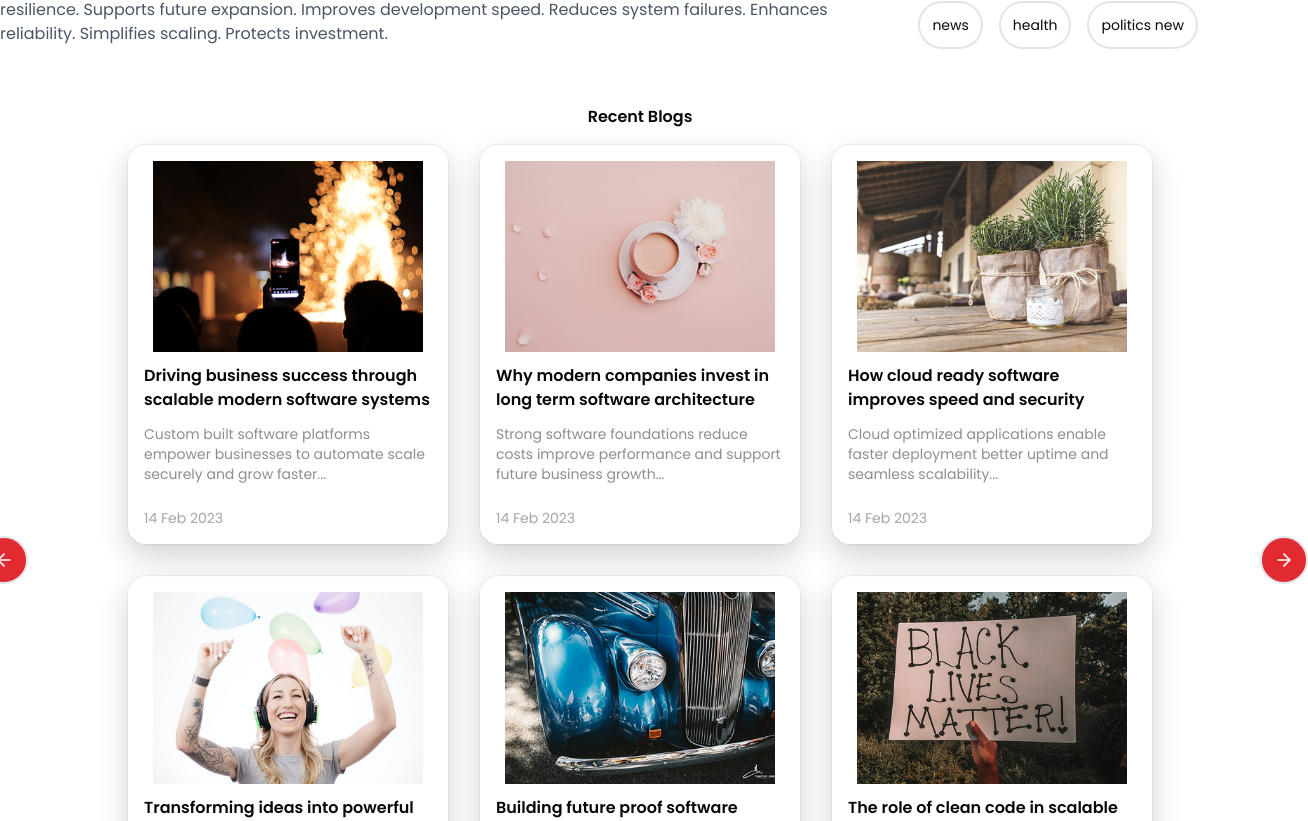
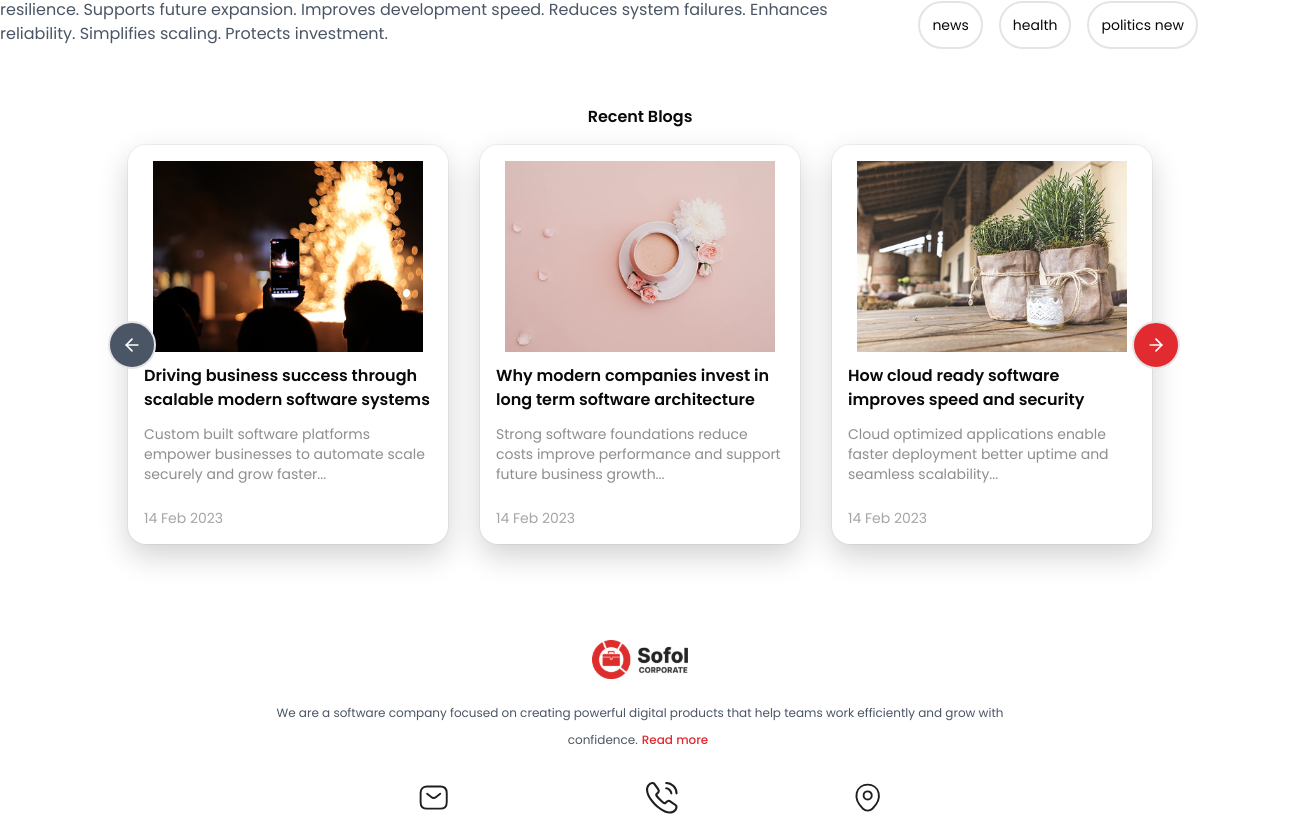
Before and after one commit to ABUBAKAR-DAHIR/Sofol, a React (Vite) app: page /blogs/1 in a window 1280 px wide. Shown: the part 699-1520 px from the top of the page, 1308 px wide, since content can reach past the window. Built offline with nearby package versions, Linux system fonts and the light colour scheme.

Commit message:
changine static images to a carousel in blogsDetails page

```diff
--- a/src/components/blog/blogDetails/RelevantBlogs.tsx
+++ b/src/components/blog/blogDetails/RelevantBlogs.tsx
@@ -7,18 +7,20 @@ export default function RelevantBlogs() {
     const [index, setIndex] = useState<number>(0);
 
     const next = () => {
+        console.log("right")
         if(index < relevantBlogs.length - VISIBLE) {
             setIndex((prev) => prev+1)
         }
     }
 
     const prev = () => {
+        console.log("left")
         if(index > 0){
             setIndex((prev) => prev-1)
-        }else setIndex(relevantBlogs.length - VISIBLE)
+        }
     }
 
-    // let visibleBlogs = relevantBlogs.slice(index, index+VISIBLE);
+    let visibleBlogs = relevantBlogs.slice(index, index+VISIBLE);
 
     // 0       0 1 2
     // 1       1 2 3
@@ -36,7 +38,7 @@ export default function RelevantBlogs() {
             {/* blogs */}
             <div className="relative flex flex-wrap items-center justify-center gap-8">
                 {
-                    relevantBlogs.map((blog) => (
+                    visibleBlogs.map((blog) => (
                         <div key={blog.img} className=" w-80 flex justify-center items-center flex-col p-4 shadow-[0_0_0_1px_rgba(0,0,0,0.05),0_12px_30px_rgba(0,0,0,0.18)] rounded-2xl cursor-pointer hover:scale-105 duration-300">
                             <img src={blog.img} alt="blog_image" width={270} height={350}/>
                             <p className="font-semibold my-3">{blog.heading}</p>
@@ -48,8 +50,8 @@ export default function RelevantBlogs() {
                 }
 
                 {/* buttons */}
-                <div className='absolute -left-5 max-[1280px]:left-0 rounded-full border-2 p-3 cursor-pointer bg-sofolRed text-white' onClick={next}><ArrowLeft className=' size-5'/></div>
-                <div className='absolute -right-7 max-[1280px]:right-0 rounded-full border-2 p-3 cursor-pointer bg-sofolRed text-white' onClick={prev}><ArrowRight className='size-5'/></div>
+                <div className={`absolute -left-5 max-[1280px]:left-0 rounded-full border-2 p-3 ${ index === 0 ? 'bg-gray-600 cursor-not-allowed' : 'bg-sofolRed cursor-pointer'} text-white`} onClick={prev}><ArrowLeft className=' size-5'/></div>
+                <div className={`absolute -right-7 max-[1280px]:right-0 rounded-full border-2 p-3 ${ index === relevantBlogs.length-VISIBLE ? 'bg-gray-600 cursor-not-allowed' : 'bg-sofolRed cursor-pointer'} text-white`} onClick={next}><ArrowRight className='size-5'/></div>
 
 
             </div>
```
